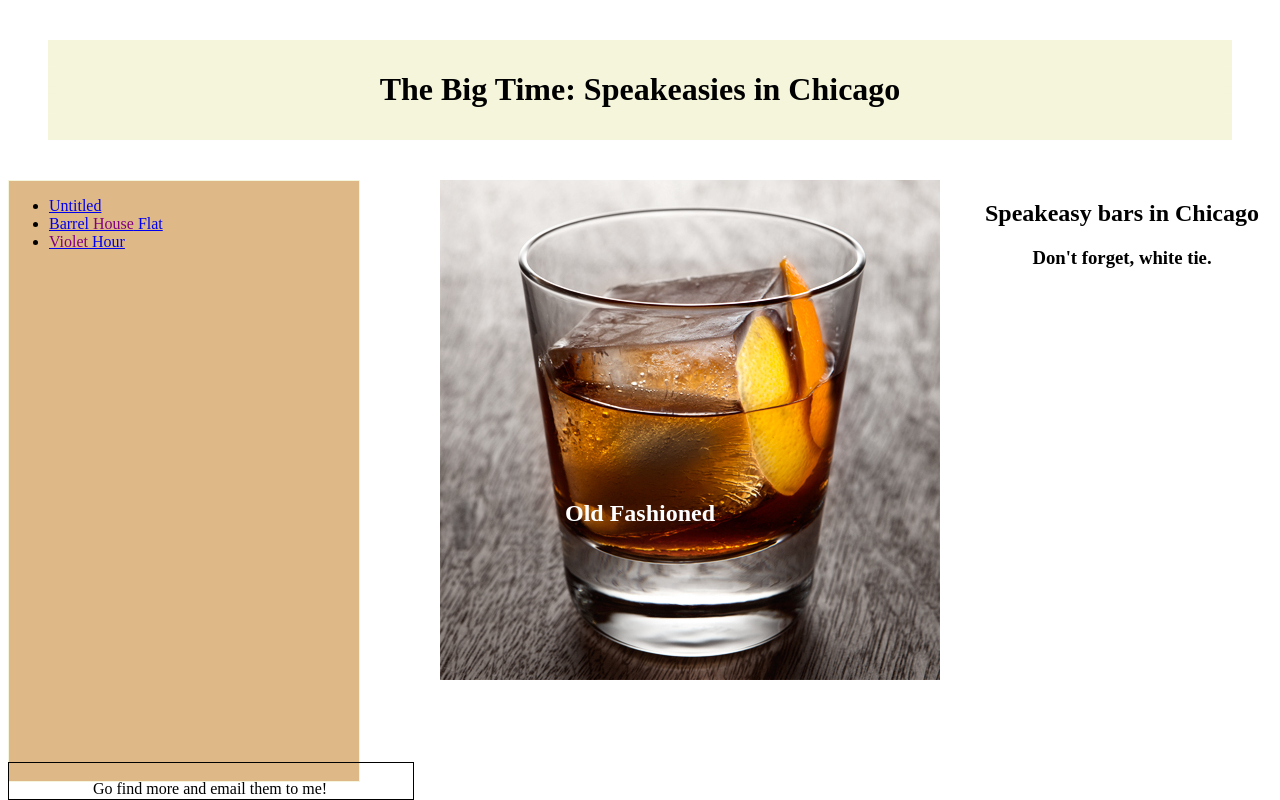
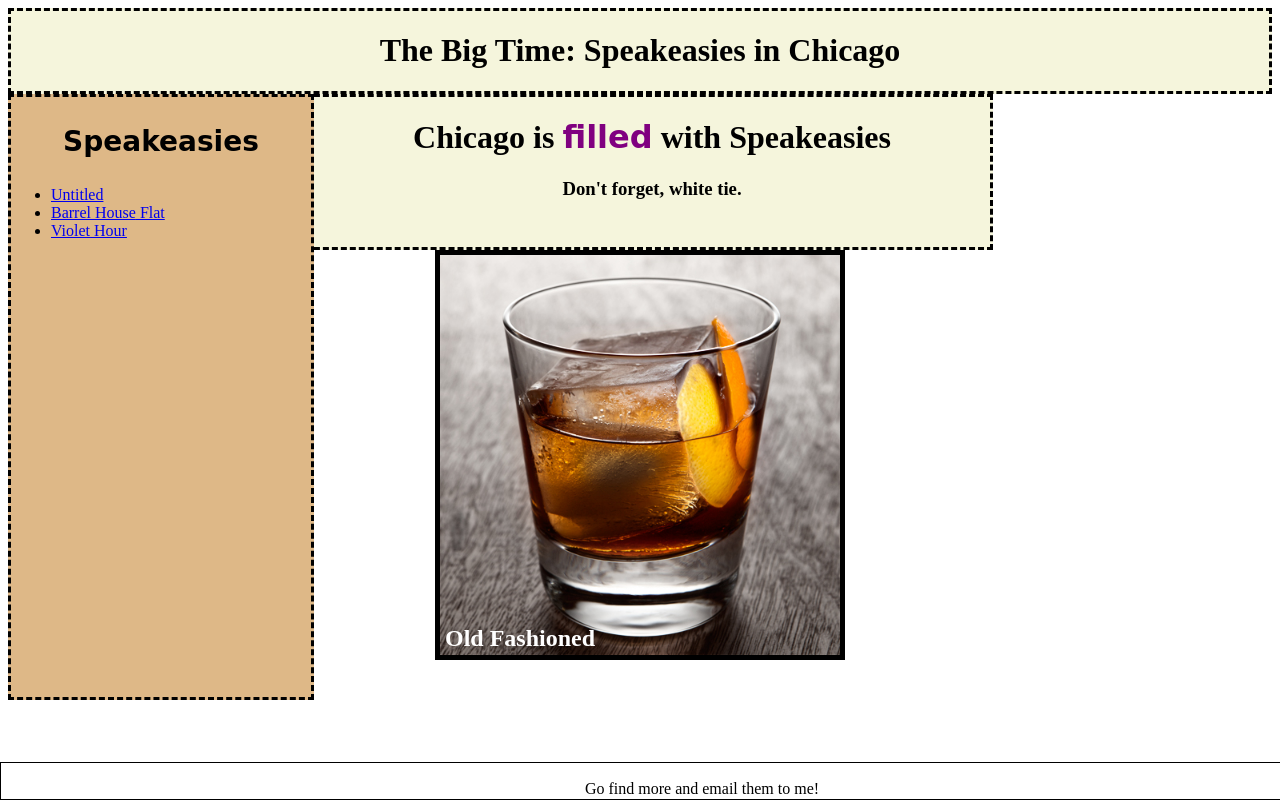
Before and after one commit to mikeepourhadi/mikeepourhadi.github.io, a plain HTML site: page unit1_week1/dbc2.html in a window 1280 px wide. Drawn offline with Linux system fonts and the light colour scheme.

Commit message:
I misspelled the css file -_____-

```diff
--- a/unit1_week1/dbc2.html
+++ b/unit1_week1/dbc2.html
@@ -11,28 +11,23 @@
 	<div id="header">
 		<h1>The Big Time: Speakeasies in Chicago</h1>
 	</div>
-
-<div id="sidebar" >
+	<div id="sidebar" >
+		<h3 class="sidebar_title">Speakeasies</h3>
 		<ul>
 			<li><a href="http://untitledchicago.com/" target="_blank">Untitled</a></li>
 			<li><a href="http://www.barrelhouseflat.com/" target="_blank">Barrel <span class="purple">House</span> Flat</a></li>
 			<li><a href="http://theviolethour.com/" target="_blank"><span class="purple">Violet</span> Hour</a></li>
 		</ul>
 	</div>
-
 	<div class="content">
-		<h2>Speakeasy bars in Chicago</h2>
+		<h1>Chicago is <span class="emphs">filled</span> with Speakeasies</h1>
 		<h3>Don't forget, white tie.</h3>
-
 	</div>
 
 	<div id="oldfash">
-
-		<img id="img" src="images/oldfashioned.jpg"></img>
-
+		<img id="img" src="images/oldfashioned.jpg" height="400px" width="400px"></img>
 		<h2 id="caption"> Old Fashioned</h2>
 	</div>
-
 
 	<div id="footer">
 		<p>Go find more and email them to me!</p>
--- a/unit1_week1/dcb2.css
+++ b/unit1_week1/dcb2.css
@@ -1,49 +1,53 @@
 #header
 {
-
-	border: 10px dashed beige;
+	border: 3px dashed black;
 	background-color: beige;
-	margin: 40px;
+	margin: 0px;
 	left: 0px;
 	top: 0px;
+	right: 0px;
 }
 
 .content
 {
-	width: 300px;
-	height: 100px;
+	width: 700px;
+	height: 150px;
+	border: 3px dashed black;
+	background-color: beige;
 	text-align: center;
-	float:right;
 }
 
 #sidebar
 {
    text-align: left;
-   width: 350px;
+   width: 300px;
    height: 600px;
    background-color: #DEB887;
-   border: 1px solid beige;
+   border: 3px dashed black;
    float: left;
 }
-.purple
+.sidebar_title
 {
-	color: purple;
+	text-align: center;
+	font-size: 28px;
+	font-family: cursive;
 }
 
 #footer
 {
 	border: 1px solid black;
-	width: 400px;
+	width: 1400px;
 	height: 30px;
 	position: fixed;
-	left: auto;
+	left: 0px;
 	bottom: 0px;
 	padding: 1px 3px 5px 1px;
 }
 #oldfash
 {
-	height: 300px;
+	height: 400px;
 	width:	400px;
+	border: 5px solid black;
 	position: relative;
 }
 
@@ -53,7 +57,13 @@
     color:white;
     font-size:24px;
     font-weight:bold;
-    top:300px;
-    left:0px;
+    top:350px;
+    left:-120px;
     width:100%;
 }
+.emphs
+{
+	color: purple;
+	font-family: cursive;
+	font-weight: bold;
+}
```
